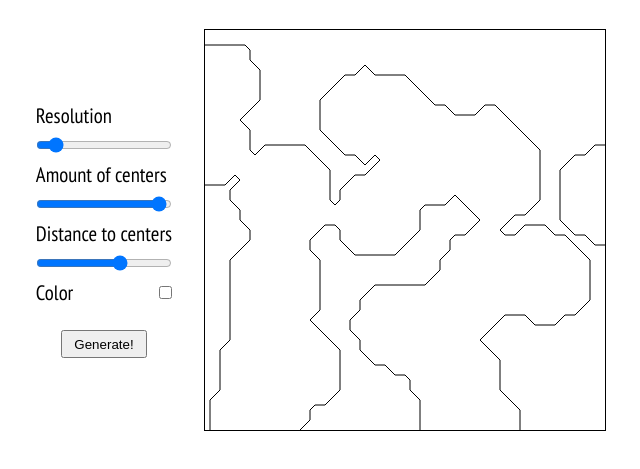
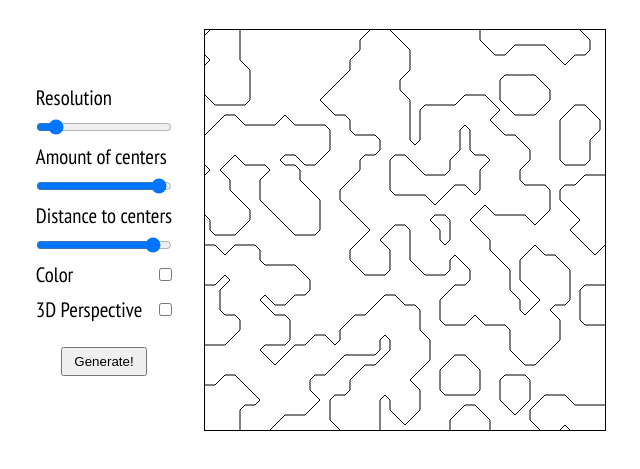
Before and after one commit to S-Chaves/Marching-Squares, a plain HTML site: page index.html in a window 1280 px wide. Shown: the part 113-582 px from the top of the page, without its empty margins (319-959 px from the left). Drawn offline with Linux system fonts and the light colour scheme.

Commit message:
3D Perspective

```diff
--- a/index.html
+++ b/index.html
@@ -16,10 +16,14 @@
         <label for="center-amount">Amount of centers</label>
         <input type="range" class="center-amount" min="1" max="100" value="100" step="5" />
         <label for="center-distance">Distance to centers</label>
-        <input type="range" class="center-distance" min="80" max="190" value="150" step="10" />
+        <input type="range" class="center-distance" min="80" max="190" value="180" step="10" />
         <label for="color">
           Color
           <input type="checkbox" class="color">
+        </label>
+        <label for="perspective">
+          3D Perspective
+          <input type="checkbox" class="perspective">
         </label>
         <button class="generate">Generate!</button>
       </div>
--- a/js/index.js
+++ b/js/index.js
@@ -3,13 +3,14 @@ const canvas = document.querySelector('#canvas');
 const WIDTH = 400; // Canvas width
 const HEIGHT = 400; // Canvas height
 let points;
-let CENTER_DIST = 150; // Distance to the center
+let CENTER_DIST = 180; // Distance to the center
 let CENTER_AMOUNT = 100; // Amount of center points
 let RES = 10; // Space between points
 let COLS = Math.round(1 + WIDTH / RES); // Amount of colums
 let ROWS = Math.round(1 + HEIGHT / RES); // Amount of rows
 let COLOR = false; // If true there's color
-let z = 0;
+let PERSPECTIVE_3D = false; // If true show perspective in 3D
+let z = null;
 
 // Create centers for worley noise
 const centers = [];
@@ -24,10 +25,10 @@ function draw() {
     const ctx = canvas.getContext('2d');
     ctx.clearRect(0, 0, WIDTH, HEIGHT);
 
-    if (z == WIDTH) z = 0;
-    else z++;
-
-    console.log(RES);
+    if (z !== null) {
+      if (z == WIDTH) z = 0;
+      else z++;
+    }
 
     for (let i = 0; i < COLS; i++) {
       for (let j = 0; j < ROWS; j++) {
@@ -86,6 +87,10 @@ function createPoints() {
 }
 
 function dist(point1, point2) {
+  if (point1.z == null) {
+    return Math.sqrt(
+      (point2.x - point1.x) ** 2 + (point2.y - point1.y) ** 2);
+  }
   return Math.sqrt(
     (point2.x - point1.x) ** 2 + (point2.y - point1.y) ** 2 + (point2.z - point1.z) ** 2);
 }
@@ -165,3 +170,9 @@ document.querySelector('.center-distance').addEventListener('change', (e) => {
 });
 
 document.querySelector('.color').addEventListener('click', () => COLOR = !COLOR);
+
+document.querySelector('.perspective').addEventListener('click', () => {
+  if (PERSPECTIVE_3D) z = null;
+  else z = 0;
+  PERSPECTIVE_3D = !PERSPECTIVE_3D;
+});
```
